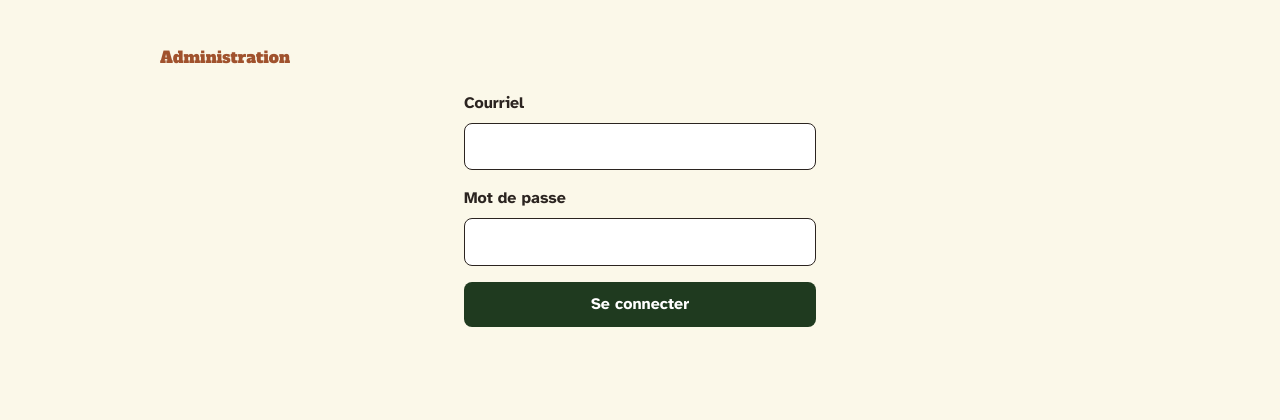
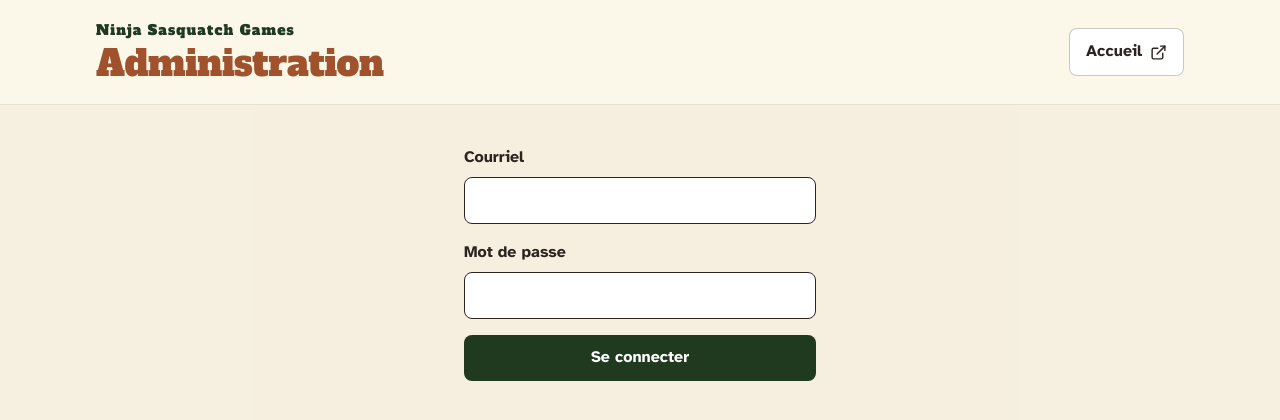
Before and after one commit to yvlar/NINJASASQUACTH-FRONTEND, a React (Vite) app: page /admin in a window 1280 px wide. Shown: the top 420 px of the page. Built offline with nearby package versions, Linux system fonts and the light colour scheme; no server answers.

Commit message:
feat(admin): moderniser la coque administrative

```diff
--- a/src/components/admin/AdminPage/AdminPage.tsx
+++ b/src/components/admin/AdminPage/AdminPage.tsx
@@ -1,74 +1,97 @@
 import type { ReactNode } from "react";
+import { ExternalLink, LogOut } from "lucide-react";
 import AuthProvider from "../../../auth/AuthProvider";
 import { useAuth } from "../../../auth/useAuth";
 import { useLanguage } from "../../../i18n/useLanguage";
 import { isSupabaseConfigured } from "../../../lib/supabase";
+import { homePath } from "../../../utils/routes";
 import GamesManager from "../GamesManager";
 import RequireAdmin from "../RequireAdmin";
 
-// Coquille commune (h1 + contenu) réutilisée par l'admin et l'état « non
-// configuré » — un seul gabarit, une seule largeur.
-function AdminShell({ children }: { children: ReactNode }) {
-  const { t } = useLanguage();
+function AdminShell({
+  children,
+  canSignOut = false,
+  onSignOut,
+}: {
+  children: ReactNode;
+  canSignOut?: boolean;
+  onSignOut?: () => void;
+}) {
+  const { t, lang } = useLanguage();
+
   return (
-    <main className="min-h-screen bg-cream px-4 py-8 text-charcoal md:px-8 md:py-12">
-      <div className="mx-auto mb-6 flex max-w-[60rem] items-center justify-between gap-4">
-        <h1 className="text-roux">{t("admin.title")}</h1>
-      </div>
-      {children}
-    </main>
+    <div className="min-h-screen bg-roux/5 text-charcoal">
+      <header className="border-b border-charcoal/10 bg-cream/95 backdrop-blur-[10px]">
+        <div className="mx-auto flex max-w-[72rem] flex-col gap-5 px-4 py-5 sm:px-6 md:flex-row md:items-center md:justify-between lg:px-8">
+          <div>
+            <p className="mb-1 font-brand text-sm tracking-[0.08em] text-forest">
+              Ninja Sasquatch Games
+            </p>
+            <h1 className="text-3xl tracking-[-0.01em] text-roux md:text-4xl">
+              {t("admin.title")}
+            </h1>
+          </div>
+
+          <div className="flex flex-wrap items-center gap-3">
+            <a
+              href={homePath(lang)}
+              target="_blank"
+              rel="noreferrer"
+              className="inline-flex items-center gap-2 rounded-lg border border-charcoal/25 bg-white px-4 py-2.5 font-semibold text-charcoal transition-colors duration-200 hover:border-roux hover:text-roux motion-reduce:transition-none focus-visible:outline-2 focus-visible:outline-offset-2 focus-visible:outline-forest"
+            >
+              {t("nav.home")}
+              <ExternalLink size={17} aria-hidden />
+            </a>
+
+            {canSignOut && onSignOut && (
+              <button
+                className="inline-flex cursor-pointer items-center gap-2 rounded-lg border border-charcoal/25 bg-transparent px-4 py-2.5 font-semibold text-charcoal transition-colors duration-200 hover:border-error hover:text-error motion-reduce:transition-none focus-visible:outline-2 focus-visible:outline-offset-2 focus-visible:outline-forest"
+                type="button"
+                onClick={onSignOut}
+              >
+                <LogOut size={17} aria-hidden />
+                {t("admin.signOut")}
+              </button>
+            )}
+          </div>
+        </div>
+      </header>
+
+      <main className="mx-auto max-w-[72rem] px-4 py-8 sm:px-6 md:py-10 lg:px-8">
+        {children}
+      </main>
+    </div>
   );
 }
 
-// Garde de configuration CENTRALISÉE : sans VITE_SUPABASE_URL/ANON_KEY, on ne
-// monte JAMAIS AuthProvider (seul déclencheur des appels Auth) ni aucun
-// composant admin (GamesManager, GameForm, GameMediaManager n'apparaissent que
-// derrière une session, impossible sans config). Résultat : zéro appel réseau
-// (Auth, Storage, PostgREST), aucune erreur DNS, un message clair localisé —
-// plutôt que de répéter le garde dans chaque composant.
 function AdminUnavailable() {
   const { t } = useLanguage();
   return (
     <AdminShell>
-      <p className="mx-auto max-w-[60rem] font-semibold text-error" role="alert">
-        {t("admin.notConfigured")}
-      </p>
-      <p className="mx-auto mt-2 max-w-[60rem] text-charcoal">
-        {t("admin.notConfiguredHint")}
-      </p>
+      <div className="rounded-xl border border-error/25 bg-white p-6 shadow-[0_8px_24px_-18px_rgba(43,36,32,0.35)]">
+        <p className="font-semibold text-error" role="alert">
+          {t("admin.notConfigured")}
+        </p>
+        <p className="mt-2 text-charcoal">{t("admin.notConfiguredHint")}</p>
+      </div>
     </AdminShell>
   );
 }
 
 function AdminContent() {
-  const { t } = useLanguage();
   const { session, signOut } = useAuth();
 
   return (
-    <main className="min-h-screen bg-cream px-4 py-8 text-charcoal md:px-8 md:py-12">
-      <div className="mx-auto mb-6 flex max-w-[60rem] items-center justify-between gap-4">
-        <h1 className="text-roux">{t("admin.title")}</h1>
-        {session && (
-          <button
-            className="cursor-pointer rounded-lg border border-charcoal bg-transparent px-[0.9rem] py-2 text-charcoal focus-visible:outline-2 focus-visible:outline-offset-2 focus-visible:outline-forest"
-            type="button"
-            onClick={signOut}
-          >
-            {t("admin.signOut")}
-          </button>
-        )}
-      </div>
+    <AdminShell canSignOut={Boolean(session)} onSignOut={signOut}>
       <RequireAdmin>
         <GamesManager />
       </RequireAdmin>
-    </main>
+    </AdminShell>
   );
 }
 
 // AuthProvider vit ici (et pas dans AppRoutes) : la session n'est montée
 // que sous /admin, le site vitrine ne fait aucun appel d'authentification.
-// Sans configuration Supabase, AuthProvider n'est pas monté du tout (voir
-// AdminUnavailable) → aucun appel réseau depuis l'administration.
 export default function AdminPage() {
   if (!isSupabaseConfigured) {
     return <AdminUnavailable />;
```
